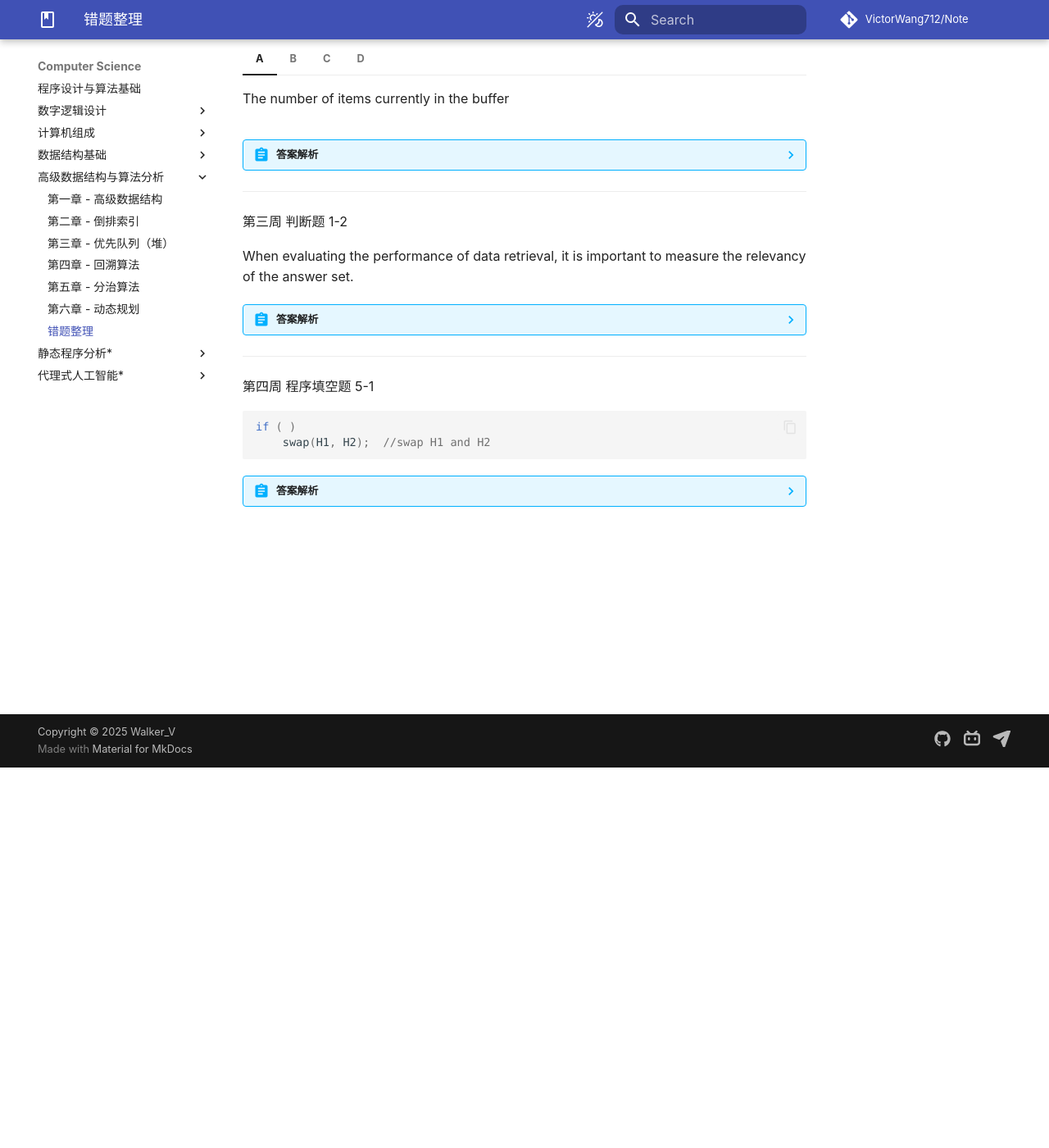
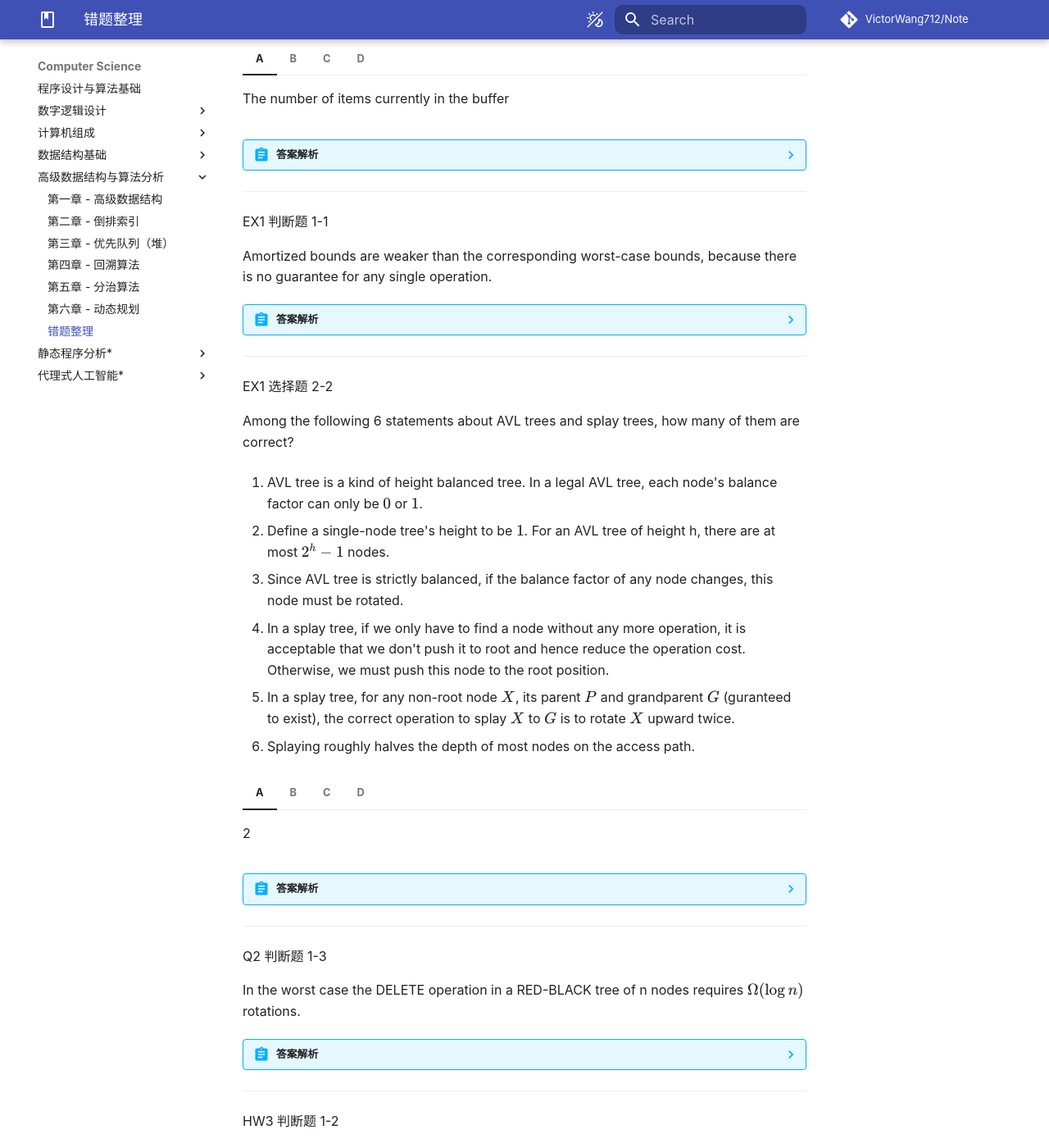
Before and after one commit to VictorWang712/Note, an MkDocs documentation site: the page built from docs/computer_science/advanced_data_structure/mistakes.md, in a window 1280 px wide and 1400 px high, scrolled down 464 px. Shown: the whole window at 82% size. Built offline with MkDocs 1.6.1 and Material for MkDocs 9.7.7, drawn with Linux system fonts in a browser that asks for light colours; some web fonts are replaced; comment, search, counter and statistics services are not loaded; some of the changed text lies outside the part shown.

````diff
--- a/docs/computer_science/advanced_data_structure/mistakes.md
+++ b/docs/computer_science/advanced_data_structure/mistakes.md
@@ -4,7 +4,7 @@
 
 # 错题整理
 
-第一周 选择题 2-5
+HW1 选择题 2-5
 
 Consider the following buffer management problem. Initially the buffer size (the number of blocks) is one. Each block can accommodate exactly one item. As soon as a new item arrives, check if there is an available block. If yes, put the item into the block, induced a cost of one. Otherwise, the buffer size is doubled, and then the item is able to put into. Moreover, the old items have to be moved into the new buffer so it costs $k + 1$ to make this insertion, where k is the number of old items. Clearly, if there are $N$ items, the worst-case cost for one insertion can be $\Omega (N)$.  To show that the average cost is $O(1)$, let us turn to the amortized analysis. To simplify the problem, assume that the buffer is full after all the $N$ items are placed. Which of the following potential functions works?
 
@@ -32,7 +32,71 @@
 
 ---
 
-第三周 判断题 1-2
+EX1 判断题 1-1
+
+Amortized bounds are weaker than the corresponding worst-case bounds, because there is no guarantee for any single operation.
+
+??? abstract "答案解析"
+
+    正确答案：T
+
+    解析：摊还复杂度虽然和最坏复杂度同阶，但是具体的操作时常数确实有可能更大。所以称其为「更弱」没有问题。
+
+---
+
+EX1 选择题 2-2
+
+Among the following 6 statements about AVL trees and splay trees, how many of them are correct?
+
+1. AVL tree is a kind of height balanced tree. In a legal AVL tree, each node's balance factor can only be $0$ or $1$.
+
+2. Define a single-node tree's height to be $1$. For an AVL tree of height h, there are at most $2^{h} - 1$ nodes.
+
+3. Since AVL tree is strictly balanced, if the balance factor of any node changes, this node must be rotated.
+
+4. In a splay tree, if we only have to find a node without any more operation, it is acceptable that we don't push it to root and hence reduce the operation cost. Otherwise, we must push this node to the root position.
+
+5. In a splay tree, for any non-root node $X$, its parent $P$ and grandparent $G$ (guranteed to exist), the correct operation to splay $X$ to $G$ is to rotate $X$ upward twice.
+
+6. Splaying roughly halves the depth of most nodes on the access path.
+
+=== "A"
+
+    2
+
+=== "B"
+
+    3
+
+=== "C"
+
+    4
+
+=== "D"
+
+    5
+
+??? abstract "答案解析"
+
+    正确答案：A
+
+    解析：正确的说法是 2 和 6。1、4、5 的错误明显，这里着重说一下 3。请注意如果一个节点的平衡因子发生改变，但仍然为 $-1, 0, 1$ 中的一个，那就不需要旋转操作维护平衡。
+
+---
+
+Q2 判断题 1-3
+
+In the worst case the DELETE operation in a RED-BLACK tree of n nodes requires $\Omega(\log n)$ rotations.
+
+??? abstract "答案解析"
+
+    正确答案：F
+
+    解析：红黑树的插入最多进行 2 次旋转，删除最多进行 3 次旋转。
+
+---
+
+HW3 判断题 1-2
 
 When evaluating the performance of data retrieval, it is important to measure the relevancy of the answer set.
 
@@ -44,7 +108,20 @@
 
 ---
 
-第四周 程序填空题 5-1
+Ex3 判断题 1-3
+
+In a search engine, thresholding for query retrieves the top $k$ documents according to their weights.
+
+??? abstract "答案解析"
+
+    正确答案：F
+
+    解析：在搜索引擎中，「阈值过滤」与「取前 k 个文档」是两种不同的检索策略。阈值过滤是为每个文档分配一个评分，然后只返回分数超过某个固定阈值的所有文档。文档数量不固定，可多可少。
+
+
+---
+
+HW4 程序填空题 5-1
 
 ```c
 if ( )
@@ -56,3 +133,15 @@
     正确答案：`H1->Element > H2->Element`
 
     解析：左式堆合并时，取两个根节点中较小的作为新堆的根。因此题目中应当将较小的堆换为 `H1`。
+
+---
+
+Ex4 判断题 1-2
+
+The number of light nodes along the right path of a skew heap is $O(\log N)$.
+
+??? abstract "答案解析"
+
+    正确答案：F
+
+    解析：在搜索引擎中，「阈值过滤」与「取前 k 个文档」是两种不同的检索策略。阈值过滤是为每个文档分配一个评分，然后只返回分数超过某个固定阈值的所有文档。文档数量不固定，可多可少。
````
